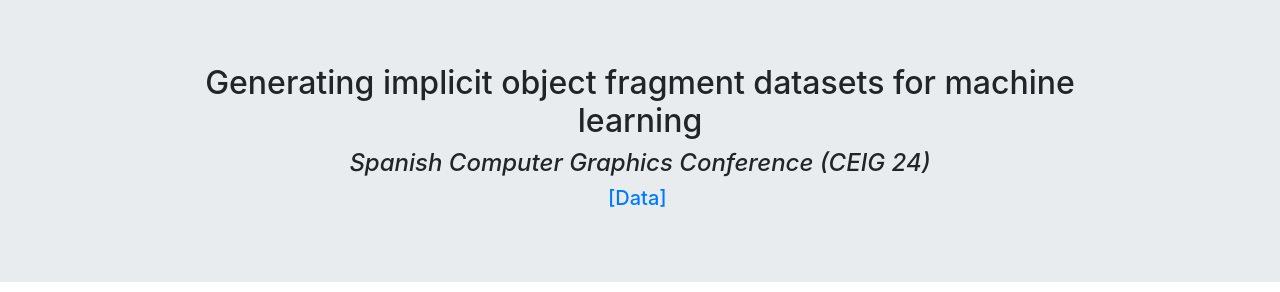
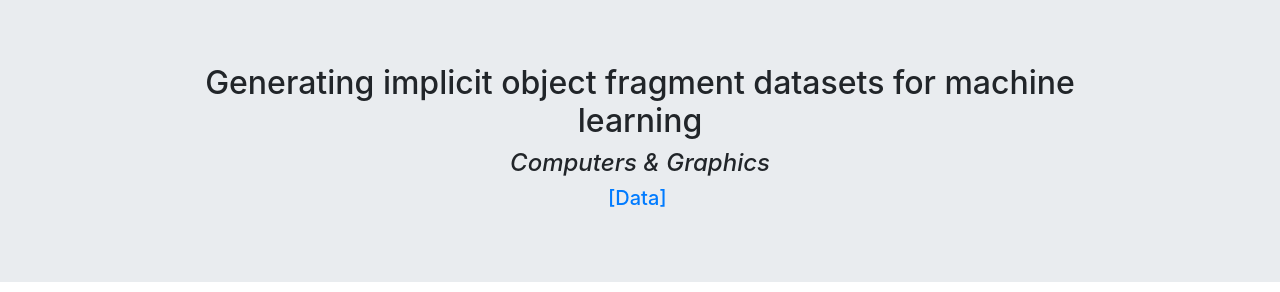
Before and after one commit to vessel-fragment-dataset/vessel-fragment-dataset.github.io, a plain HTML site: page index.html in a window 1280 px wide. Shown: the top 292 px of the page. Drawn offline with nearby package versions, Linux system fonts and the light colour scheme; some packages are replaced by stand-ins of ours; a script that the page names is missing.

Commit message:
Update index.html

```diff
--- a/index.html
+++ b/index.html
@@ -44,7 +44,7 @@
                 <h2>
                     Generating implicit object fragment datasets for machine learning
                 </h2>
-                <h4><i>Spanish Computer Graphics Conference (CEIG 24)</i></h4>
+                <h4><i>Computers & Graphics</i></h4>
                 <!--<p>
                     <a href="https://alfonsolrz.github.io">Alfonso López-Ruiz</a><sup>1,*</sup>
                         <a href="https://orcid.org/0000-0003-1423-9496">
```
